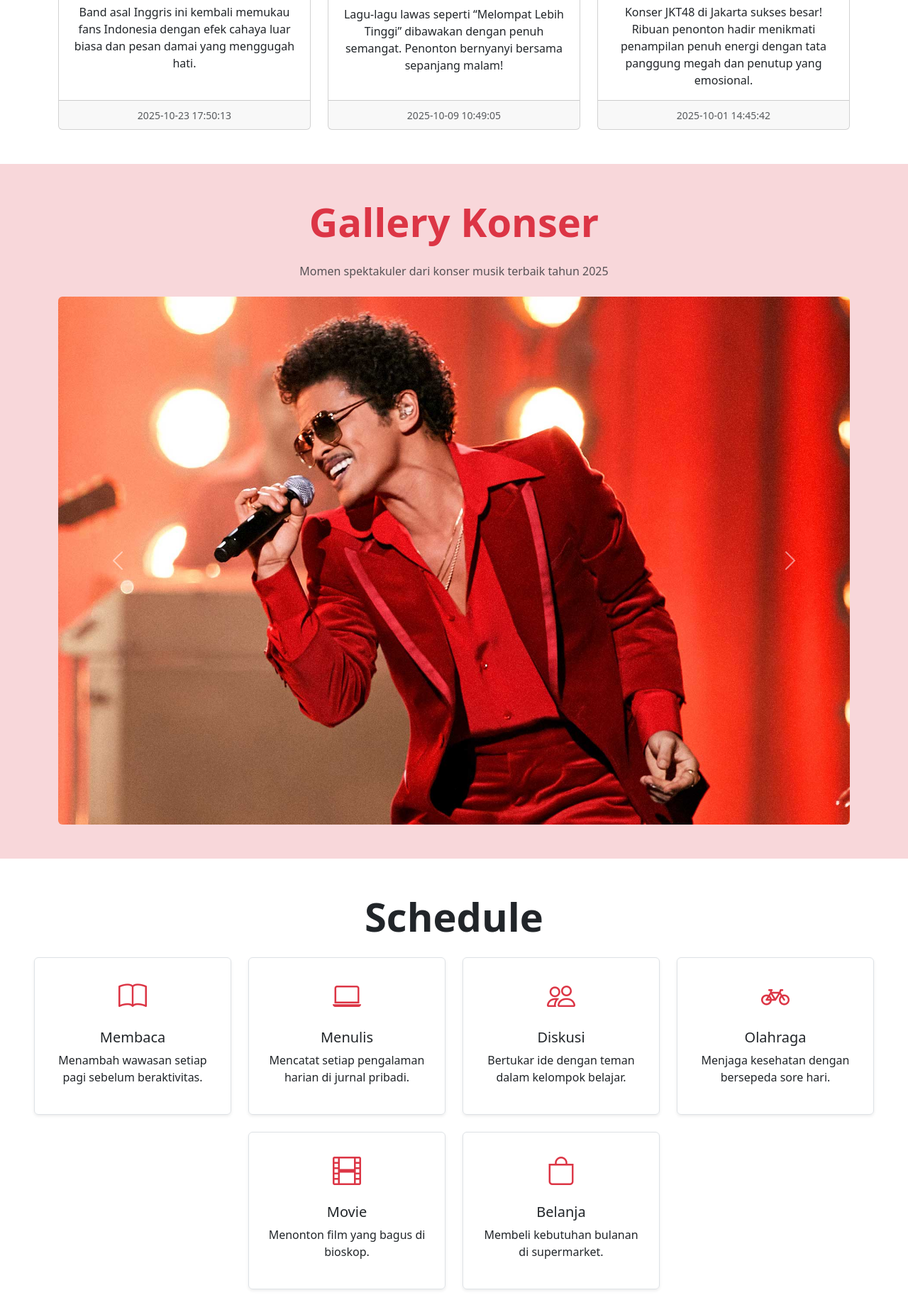
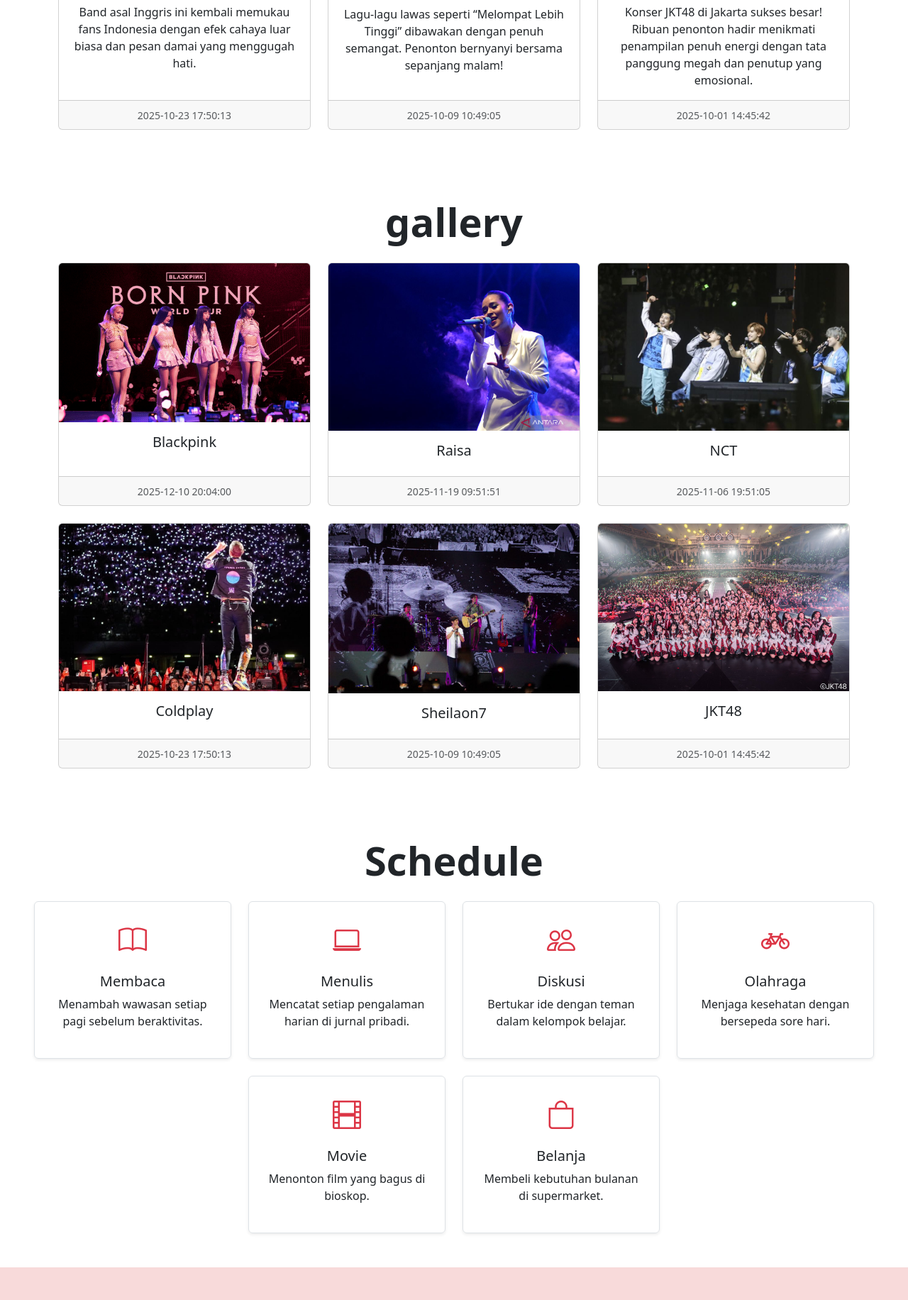
Before and after one commit to Safitri433/zonakonsermusik2025, a PHP site: page / in a window 1280 px wide. Shown: the part 1297-3129 px from the top of the page at 71% size. Run offline with PHP 8.4, Linux system fonts and the light colour scheme; data comes from the database, SQL or seed files in the repository.

Commit message:
ubah gallery

```diff
--- a/index.php
+++ b/index.php
@@ -107,40 +107,32 @@
     </section>
     <!-- article end -->
 
-     <!-- gallery begin -->
-    <section id="gallery" class="text-center p-5 bg-danger-subtle">
-  <div class="container">
-    <h1 class="fw-bold display-4 pb-3 text-danger">Gallery Konser</h1>
-    <p class="text-muted mb-4">Momen spektakuler dari konser musik terbaik tahun 2025</p>
-       <div id="carouselExample" class="carousel slide">
-              <div class="carousel-inner">
-                <div class="carousel-item active">
-          <img src="img/galeri1.jpg" class="d-block w-100 rounded" alt="Jakarta Fair Kemayoran 2025">
-          </div>
-        <div class="carousel-item">
-          <img src="img/gambar2.jpg"
-               class="d-block w-100 rounded"alt="Premiere Sabang Merauke 2025">
-          </div>
-        <div class="carousel-item">
-          <img src="img/gambar3.jpg"
-               class="d-block w-100 rounded"
-                alt="Pestapora 2025: Festival Musik">
-          </div>
-        <div class="carousel-item">
-          <img src="img/gambar4.jpg" class="d-block w-100 rounded" alt="BLACKPINK Jakarta 2024">
-        </div>
-        <div class="carousel-item">
-          <img src="img/gambar5.jpg" class="d-block w-100 rounded"alt="Coldplay Jakarta 2023">
-         </div>
-        </div>
-              <button class="carousel-control-prev" type="button" data-bs-target="#carouselExample" data-bs-slide="prev">
-                <span class="carousel-control-prev-icon" aria-hidden="true"></span>
-                <span class="visually-hidden">Previous</span>
-              </button>
-              <button class="carousel-control-next" type="button" data-bs-target="#carouselExample" data-bs-slide="next">
-                <span class="carousel-control-next-icon" aria-hidden="true"></span>
-                <span class="visually-hidden">Next</span>
-              </button>
+     <section id="gallery" class="text-center p-5">
+        <div class="container">
+          <h1 class="fw-bold display-4 pb-3">gallery</h1>
+            <div class="row row-cols-1 row-cols-md-3 g-4 justify-content-center">
+            <?php
+            $sql = "SELECT * FROM article ORDER BY tanggal DESC";
+            $hasil = $conn->query($sql);
+
+            while($row = $hasil->fetch_assoc()){
+            ?>
+            <!-- col begin -->
+              <div class="col">
+                <div class="card h-100">
+                  <img src="img/<?= $row["gambar"]?>" class="card-img-top" alt="drama Korea Queen Mantis bergenre misteri psikologis">
+                  <div class="card-body">
+                    <h5 class="card-title"><?= $row["judul"]?></h5>
+                  </div>
+                  <div class="card-footer">
+                    <small class="text-body-secondary"><?= $row["tanggal"]?></small>
+                  </div>
+                </div>
+              </div>
+            <!-- col end -->
+            <?php
+            }
+            ?>
             </div>
         </div>
     </section>
```
